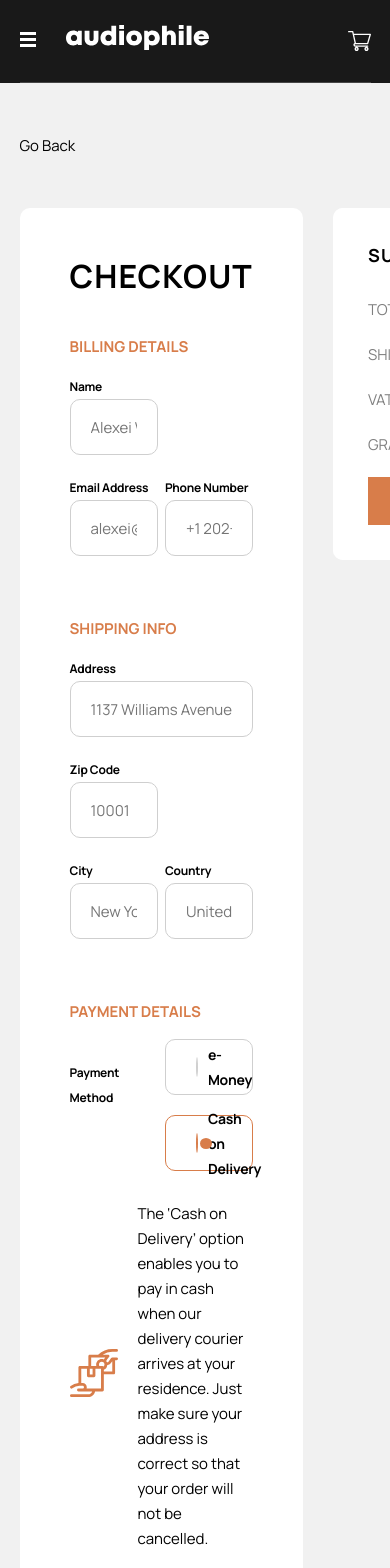
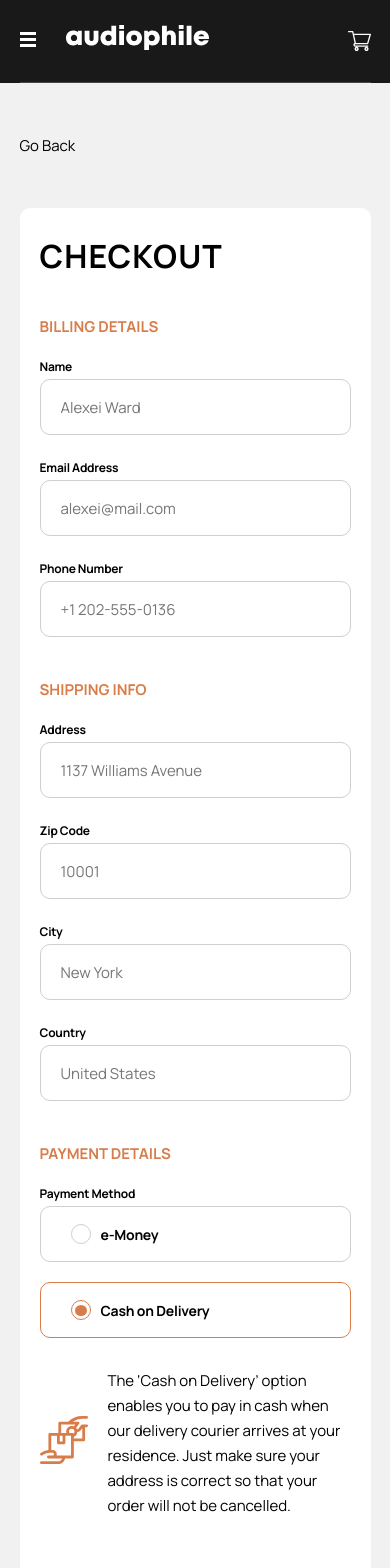
Before and after one commit to Zolfikaar/Audio-phile, a Vue app: page /checkout in a window 390 px wide. Shown: the top 1568 px of the page. Built offline with nearby package versions, Linux system fonts and the light colour scheme.

Commit message:
Compete checkout page style

```diff
--- a/src/views/CheckoutView.vue
+++ b/src/views/CheckoutView.vue
@@ -759,11 +759,44 @@ const completeOrderGoHome = () => {
 
 /* ----------- Mobile ----------- */
 @media only screen and (min-width: 350px) and (max-width: 600px) {
-
+  .checkout-page .checkout-content {
+    flex-direction: column;
+  }
+  .checkout-page .checkout-content .checkout-form {
+    margin-right: unset;
+    margin-bottom: 30px;
+    padding: 30px 20px;
+  }
+  .checkout-page .checkout-content .checkout-form form .form-group .group {
+    display: unset;
+  }
+  .checkout-page .checkout-content .checkout-form form .form-group .group .group-item{
+    margin-right: unset;
+    width: 100%;
+  }
+  .checkout-page .checkout-content .checkout-form form .form-group.payment-details .group-item {
+    display: unset;
+  }
+  .checkout-page .checkout-content .checkout-form form .form-group.payment-details .group-item .payment-options {
+    width: 100%;
+  }
+  .checkout-page .checkout-content .cart-summary .cart{
+    width: 100%;
+    padding: 30px 20px;
+  }
 }
 
 /* ----------- Tablet ----------- */
 @media only screen and (min-width: 601px) and (max-width: 1024px) {
-
+  .checkout-page .checkout-content {
+    flex-direction: column;
+  }
+  .checkout-page .checkout-content .checkout-form {
+    margin-right: unset;
+    margin-bottom: 30px;
+  }
+  .checkout-page .checkout-content .cart-summary .cart{
+    width: 100%;
+  }
 }
 </style>
```
